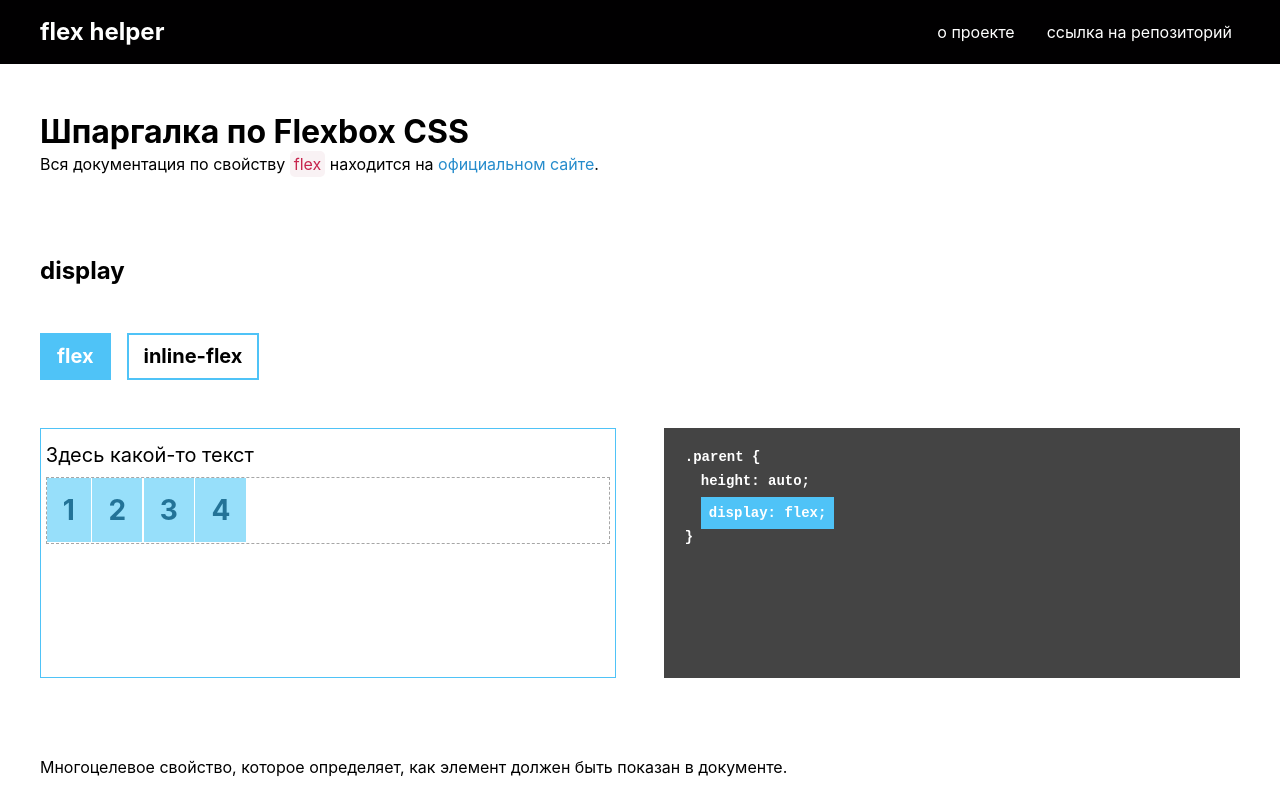
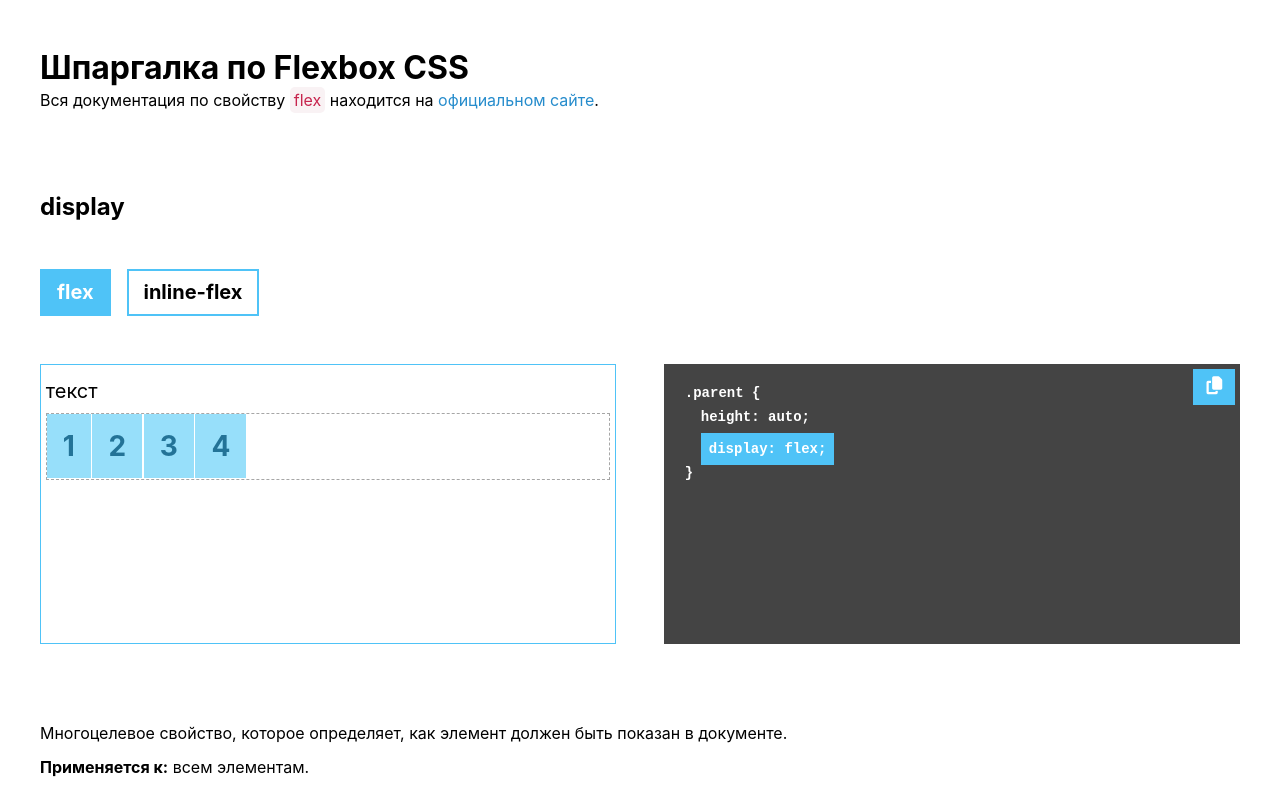
Before and after one commit to meys313/FlexBoxHelper-react-app, a React (Create React App) app: page /FlexBoxHelper-react-app/ in a window 1280 px wide. Shown: the top 793 px of the page. Built offline with nearby package versions, Linux system fonts and the light colour scheme.

Commit message:
фикс верстки

```diff
--- a/public/index.html
+++ b/public/index.html
@@ -2,17 +2,16 @@
 <html lang="en">
   <head>
     <meta charset="utf-8" />
-    <link rel="icon" href="%PUBLIC_URL%/favicon.ico" />
+    <link rel="icon" href="%PUBLIC_URL%/icon.png" />
     <meta name="viewport" content="width=device-width, initial-scale=1" />
     <meta name="theme-color" content="#000000" />
     <meta
       name="description"
       content="Web site created using create-react-app"
     />
-    <link rel="apple-touch-icon" href="%PUBLIC_URL%/logo192.png" />
     <link rel="manifest" href="%PUBLIC_URL%/manifest.json" />
 
-    <title>React App</title>
+    <title>Flex Шпаргалка</title>
     <script src="https://kit.fontawesome.com/a3c0ffdb65.js" crossorigin="anonymous"></script>
   </head>
   <body>
--- a/src/Layout/Layout.module.scss
+++ b/src/Layout/Layout.module.scss
@@ -6,6 +6,6 @@
 
 
 main{
-  flex-basis: 87vh;
+  flex-basis: 80vh;
   padding-bottom: 80px;
 }
--- a/src/Layout/Layout.tsx
+++ b/src/Layout/Layout.tsx
@@ -6,7 +6,6 @@ import {Footer} from "../components/Footer/Footer";
 export const Layout: React.FC = () => {
     return(
         <div className={styles.layout}>
-            <Header/>
             <main>
                 <Outlet/>
             </main>
--- a/src/components/Footer/Footer.tsx
+++ b/src/components/Footer/Footer.tsx
@@ -3,7 +3,7 @@ import './footer.scss';
 export const Footer: React.FC = () => {
     return(
         <footer className="footer">
-            go to Repository
+            <a href="https://github.com/meys313/FlexBoxHelper-react-app">go to Repository</a>
         </footer>
     )
 }
--- a/src/components/Footer/footer.scss
+++ b/src/components/Footer/footer.scss
@@ -1,8 +1,15 @@
 .footer{
-  flex-basis: 5vh;
+  flex-basis: 10vh;
   background-color: #010001;
   color:#fff;
   display: flex;
   justify-content: center;
   align-items: center;
+
+  a{
+    color: #fff;
+    font-size: 16px;
+    text-decoration: none;
+    font-weight: bold;
+  }
 }
--- a/src/components/Header/Header.tsx
+++ b/src/components/Header/Header.tsx
@@ -14,19 +14,7 @@ export const Header: React.FC = () => {
                 <h1 className="header-title">
                     flex helper
                 </h1>
-                <div className="header-menu" onClick={()=> setDisplayMenu(prevState => !prevState)}>
-                    <i className="fa-solid fa-bars"></i>
-                </div>
-                <nav className={`header-navigate ${displayMenu? 'active' : ''}`}>
-                    <ul>
-                        <li>
-                            <Link to="" className="header-navigate__link">о проекте</Link>
-                        </li>
-                        <li>
-                            <Link to="" className="header-navigate__link">ссылка на репозиторий</Link>
-                        </li>
-                    </ul>
-                </nav>
+
 
             </div>
         </header>
--- a/src/components/Header/header.scss
+++ b/src/components/Header/header.scss
@@ -16,76 +16,3 @@
   display: flex;
   align-items: center;
 }
-
-.header-menu{
-  display: none;
-}
-.header-navigate{
-  background-color: #010001;
-}
-.header-navigate ul{
-  display: flex;
-  height: 100%;
-
-  li{
-    list-style: none;
-    margin-right: 1rem;
-    &:last-of-type{
-      margin-right: 0;
-    }
-  }
-}
-.header-navigate__link{
-  height: 100%;
-  color:inherit;
-  text-decoration: none;
-  display: flex;
-  align-items: center;
-  padding: 0 .5rem;
-  transition: all .3s;
-  &:hover{
-    background-color:#444444 ;
-  }
-}
-
-
-@media(max-width: 1200px){
-  .header {
-    position: relative;
-    z-index: 50;
-  }
-  .header-menu{
-    display: flex;
-    align-items: center;
-    height: 100%;
-    font-size: 30px;
-  }
-  .header-navigate{
-    position: fixed;
-    bottom: 0;
-    right: -100%;
-    width: 100%;
-    height: 92vh;
-    background-color: #3A454D;
-    z-index: 1;
-    //opacity: 0;
-    transition: all .5s;
-    &.active{
-      right: 0;
-    }
-  }
-
-  .header-navigate ul{
-    flex-direction: column;
-    align-items: center;
-    margin-top: 13%;
-    li{
-      margin-top: 1rem;
-    }
-  }
-
-  .header-navigate__link{
-    font-size: 20px;
-    &:hover{background-color: #010001;}
-  }
-}
--- a/src/components/property/PropertyCode.tsx
+++ b/src/components/property/PropertyCode.tsx
@@ -17,9 +17,21 @@ interface OwnProps{
 export const PropertyCode: React.FC<OwnProps> = (props) => {
 
     const {parent, child, childActive} = props;
+    const currentProperties =  parent.properties?.map(property =>`${property.propName}: ${property.propValue};`)
     return (
-        <pre className="property-code">
+        <p className="property-code">
+            <button className="prop-btn-copy" onClick={()=>{
+                // @ts-ignore
+                navigator.clipboard.writeText(currentProperties)
+                    .then(() => {
 
+                    })
+                    .catch(err => {
+
+                    });
+            }}>
+                <i className="fa-solid fa-copy"></i>
+            </button>
             <div className="property-code__style-block">
                 {`.${parent.className} {`}
 
@@ -34,9 +46,9 @@ export const PropertyCode: React.FC<OwnProps> = (props) => {
                 }
                 {parent.properties?.map(property =>{
                     return(
-                        <span className="property-code-prop current">
-                         {`${property.propName}: ${property.propValue};`}
-                    </span>
+                        <p className="property-code-prop current">
+                            {currentProperties}
+                        </p>
                     )}
                 )}
                 {'}'}
@@ -76,6 +88,6 @@ export const PropertyCode: React.FC<OwnProps> = (props) => {
 
 
 
-        </pre>
+        </p>
     )
 }
--- a/src/components/property/PropertyItem.tsx
+++ b/src/components/property/PropertyItem.tsx
@@ -42,7 +42,7 @@ interface OwnProps{
     data: PropertyInterface
 }
 export const PropertyItem: React.FC<OwnProps> = (props, context) => {
-    const {property,defaultValue, values, otherContainerProperties, otherElementProperties} = props.data;
+    const {property,defaultValue, values, otherContainerProperties, otherElementProperties, styleForWrapper} = props.data;
     const [value, setValue] = useState(values[0].name)
     // const test = otherContainerProperties?.reduce((acc, v) => ({...acc, ...v}), {})
 
@@ -59,9 +59,9 @@ export const PropertyItem: React.FC<OwnProps> = (props, context) => {
             </div>
 
             <div className="property-display">
-                <div className="property-content__box">
+                <div className="property-content__box" style={styleForWrapper}>
                     <PropertyContent
-                        text = {property.name === 'display'? 'Здесь какой-то текст': undefined}
+                        text = {property.name === 'display'? 'текст': undefined}
                         currentStyle={{useTo:property.useTo.key, styles:{[property.name]: value}}}
                         containerStyles={otherContainerProperties?.map
                             (prop => {return{[prop.propName]: prop.propValue}}).reduce
--- a/src/components/property/propertyCode.scss
+++ b/src/components/property/propertyCode.scss
@@ -3,6 +3,9 @@
   color:#fff;
   font-weight: bold;
   font-size: 14px;
+  font-family: monospace, monospace;
+  position: relative;
+
 
   &__style-block{
     margin-bottom: 1rem;
@@ -11,10 +14,8 @@
     align-items: flex-start;
   }
   &-prop{
-    display: inline-block;
     margin-left: 1rem;
     margin-top: .5rem;
-    width: auto;
     &.current{
       background-color: #4FC3F7;
       color: #fff;
@@ -22,6 +23,22 @@
     }
   }
 }
+
+.prop-btn-copy{
+  border: none;
+  font: inherit;
+  color: #fff;
+  background-color: #4FC3F7;
+
+  font-weight: bold;
+  font-size: 18px;
+  cursor: pointer;
+  padding: 8px 13px;
+
+  position: absolute;
+  top: 0;
+  right: 0;
+}
 @media(max-width: 760px){
   .property-code{
     font-size: 16px;
--- a/src/components/property/propertyItem.scss
+++ b/src/components/property/propertyItem.scss
@@ -45,9 +45,8 @@
   }
   &-content__box, &-code__box{
     flex-basis: 48%;
-    height: 250px;
+    height: 280px;
     padding: .3rem;
-    overflow: hidden;
   }
   &-content__box{
     border: 1px solid #4FC3F7
@@ -91,11 +90,11 @@
       font-size: 22px;
     }
     &-content__box, &-code__box{
-      flex-basis: 80%;
+      flex-basis: 95%;
       margin: 0 auto;
     }
     &-content__box{
-      height: 250px;
+      height: auto;
     }
     &-code__box{
       margin-top: 2rem;
--- a/src/pages/Flex/context/FlexContext.tsx
+++ b/src/pages/Flex/context/FlexContext.tsx
@@ -154,7 +154,8 @@ const data: PropertyInterface[] = [
             {name: 'Stretch', desc: 'Флексы растягиваются таким образом, чтобы занять всё доступное пространство контейнера.'},
         ],
 
-        otherContainerProperties: [{propName: 'display', propValue: 'flex' },{propName: 'height', propValue: '100%' }]
+        otherContainerProperties: [{propName: 'display', propValue: 'flex' },{propName: 'height', propValue: '100%' }],
+        styleForWrapper: {'height': '200px'}
 
     },
 
@@ -174,7 +175,8 @@ const data: PropertyInterface[] = [
             {name: 'baseline', desc: 'Элемент выравнивается по базовой линии текста.'},
             {name: 'Stretch', desc: 'Элемент растягивается таким образом, чтобы занять всё свободное пространство контейнера по поперечной оси.'}
         ],
-        otherContainerProperties:[{propName:'display', propValue: 'flex'},{propName: 'height', propValue: '100%' }]
+        otherContainerProperties:[{propName:'display', propValue: 'flex'},{propName: 'height', propValue: '100%' }],
+        styleForWrapper: {'height': '200px'}
 
     },
 
@@ -197,7 +199,8 @@ const data: PropertyInterface[] = [
             {name: 'stretch', desc: 'Строки равномерно растягиваются, заполняя свободное пространство.'}
         ],
         otherContainerProperties:[{propName:'display', propValue: 'flex'},{propName: 'flex-wrap', propValue: 'wrap'}, {propName: 'height', propValue: '100%' }],
-        otherElementProperties: [{propName: 'width', propValue: "30%"}]
+        otherElementProperties: [{propName: 'width', propValue: "30%"}],
+        styleForWrapper: {'height': '250px'}
 
     },
 
@@ -266,7 +269,8 @@ export interface PropertyInterface{
     defaultValue: string,
     values: {name: string, desc?: string}[];
     otherContainerProperties?: {propName: string, propValue: string}[]
-    otherElementProperties?: {propName: string, propValue: string}[]
+    otherElementProperties?: {propName: string, propValue: string}[];
+    styleForWrapper?: {[key:string]: string}
 }
 
 interface FlexContextInterface{
```
Also changed, not shown: public/icon.png (added).
